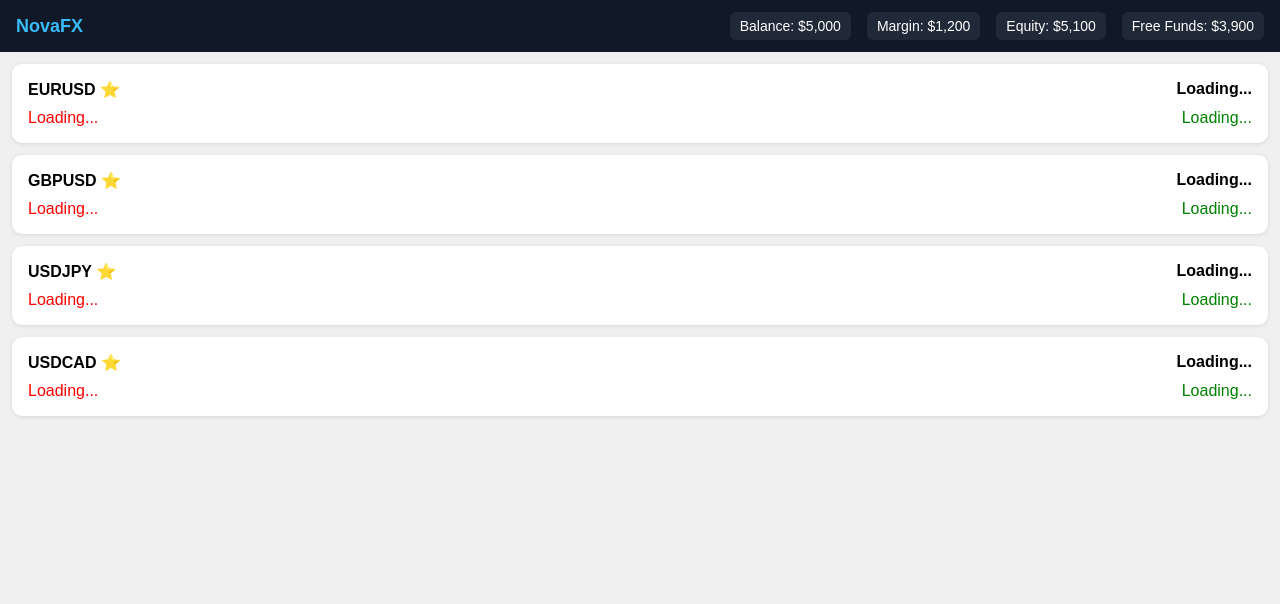
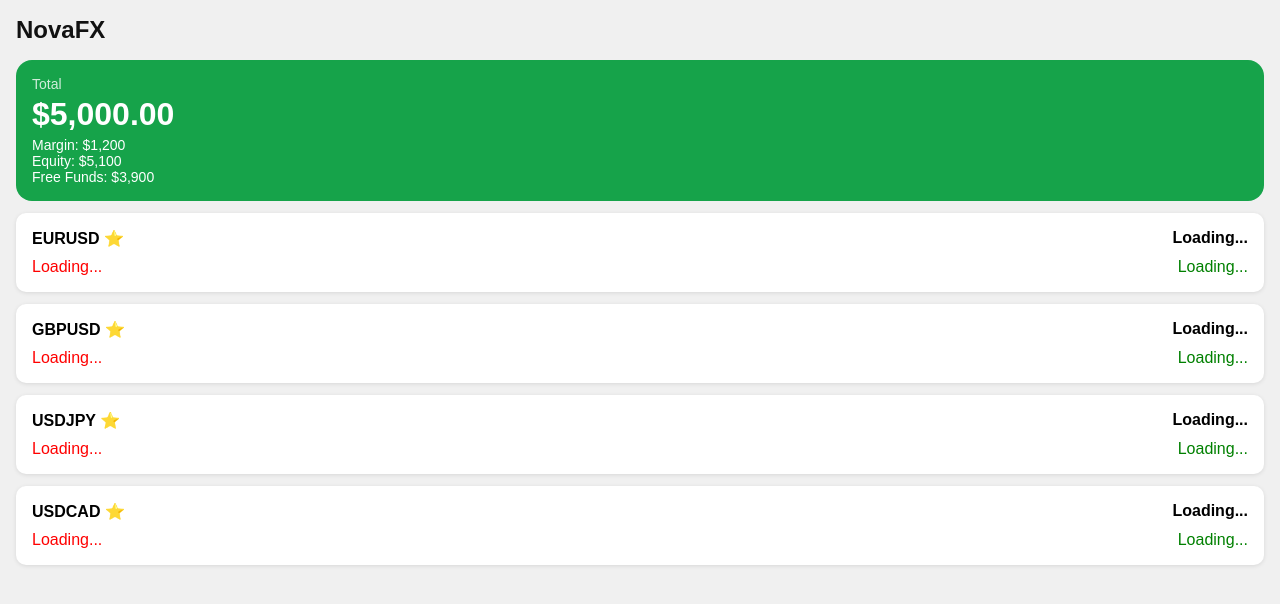
Before and after one commit to JackFayama/ndege, a plain HTML site: page index.html in a window 1280 px wide. Drawn offline with Linux system fonts and the light colour scheme.

Commit message:
Update index.html

```diff
--- a/index.html
+++ b/index.html
@@ -5,66 +5,118 @@
   <meta name="viewport" content="width=device-width, initial-scale=1.0" />
   <title>Live Forex Market - NovaFX</title>
   <style>
-    body { font-family: Arial, sans-serif; background: #f0f0f0; margin: 0; padding-bottom: 80px; }
+    body {
+      font-family: Arial, sans-serif;
+      background: #f0f0f0;
+      margin: 0;
+      padding-bottom: 80px;
+    }
 
-    .top-bar {
-      background: #111827;
-      color: white;
-      padding: 12px 16px;
-      display: flex;
-      justify-content: space-between;
-      align-items: center;
-      font-size: 14px;
-      flex-wrap: wrap;
+    .logo-container {
+      padding: 16px;
     }
+
     .logo {
       font-weight: bold;
-      font-size: 18px;
-      color: #38bdf8;
+      font-size: 24px;
+      color: #111;
     }
-    .account-info {
-      display: flex;
-      gap: 16px;
-      flex-wrap: wrap;
+
+    .balance-card {
+      background: #16a34a;
+      color: white;
+      border-radius: 16px;
+      margin: 0 16px;
+      padding: 16px;
+      position: relative;
     }
-    .account-info div {
-      background: #1f2937;
-      padding: 6px 10px;
-      border-radius: 6px;
+
+    .balance-card .title {
+      font-size: 14px;
+      opacity: 0.8;
+    }
+
+    .balance-card .amount {
+      font-size: 32px;
+      font-weight: bold;
+      margin: 4px 0;
+    }
+
+    .balance-card .details {
+      font-size: 14px;
     }
 
     .market-card {
       background: #fff;
-      margin: 12px;
+      margin: 12px 16px;
       padding: 16px;
       border-radius: 10px;
       box-shadow: 0 1px 4px rgba(0,0,0,0.1);
     }
+
     .market-header {
       display: flex;
       justify-content: space-between;
       font-weight: bold;
       margin-bottom: 10px;
     }
+
     .market-actions {
       display: flex;
       justify-content: space-between;
     }
-    .sell { color: red; }
-    .buy { color: green; }
+
+    .sell {
+      color: red;
+    }
+
+    .buy {
+      color: green;
+    }
+
+    .chart-placeholder {
+      height: 40px;
+      background: #e0e0e0;
+      border-radius: 6px;
+      margin-bottom: 12px;
+    }
+
+    .bottom-nav {
+      display: flex;
+      justify-content: space-around;
+      padding: 10px 0;
+      background: #fff;
+      position: fixed;
+      width: 100%;
+      bottom: 0;
+      border-top: 1px solid #e0e0e0;
+    }
+
+    .bottom-nav div {
+      font-size: 12px;
+      text-align: center;
+    }
+
+    .bottom-nav .active {
+      color: #e30000;
+      font-weight: 600;
+    }
   </style>
 </head>
 <body>
 
-  <!-- 🔝 Top Bar -->
-  <div class="top-bar">
+  <!-- Top Logo -->
+  <div class="logo-container">
     <div class="logo">NovaFX</div>
-    <div class="account-info">
-      <div>Balance: $5,000</div>
-      <div>Margin: $1,200</div>
-      <div>Equity: $5,100</div>
-      <div>Free Funds: $3,900</div>
-    </div>
+  </div>
+
+  <!-- Balance Card -->
+  <div class="balance-card">
+    <div class="title">Total</div>
+    <div class="amount">$5,000.00</div>
+    <div class="details">Margin: $1,200</div>
+    <div class="details">Equity: $5,100</div>
+    <div class="details">Free Funds: $3,900</div>
   </div>
 
   <!-- 💹 Market Cards -->
```
